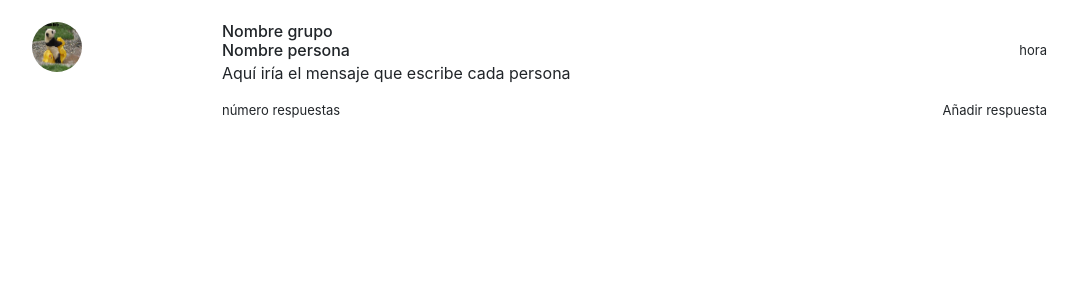
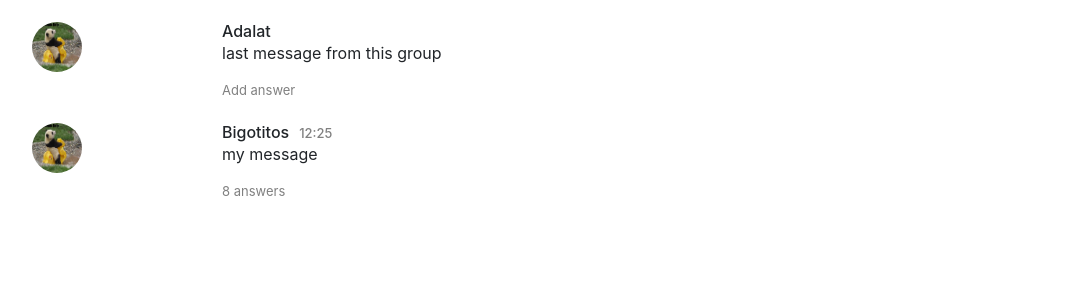
Before and after one commit to StringProjects/adalab, a React (Create React App) app: page / in a window 1280 px wide. Shown: the top 300 px of the page, without its empty margins (53-1130 px from the left). Built offline with nearby package versions, Linux system fonts and the light colour scheme.

Commit message:
Add styles to WeList

```diff
--- a/src/App.js
+++ b/src/App.js
@@ -1,6 +1,6 @@
 import React, { Component } from 'react';
-import AppPublic from './Public/AppPublic';
-import AppPrivate from './Private/AppPrivate';
+import AppPublic from './public/AppPublic';
+import AppPrivate from './private/AppPrivate';
 
 class App extends Component {
   render() {
--- a/src/Components/WeList.js
+++ b/src/Components/WeList.js
@@ -4,8 +4,21 @@ import ElementList from './WeListComponents/ElementList';
 class WeList extends Component {
   render() {
     return (
-      <div className="App">
-        <ElementList/>
+      <div className="welist-wrapper">
+        <header></header>
+        <ul className="list-group">
+          <ElementList
+            group="Adalat"
+            message="last message from this group"
+            addAnswer="Add answer"
+          />
+          <ElementList
+            name="Bigotitos"
+            date="12:25"
+            message="my message"
+            answers="8 answers"
+          />
+        </ul>
       </div>
     );
   }
--- a/src/Components/WeListComponents/ElementList.js
+++ b/src/Components/WeListComponents/ElementList.js
@@ -14,26 +14,32 @@ class ElementList extends Component {
             </div>
         </Col>
         <Col xs="9" md="9" lg="9" xl="9">
+        {this.props.group ?
+            <Row>
+              <Col>
+                <h3 className="group-title">{this.props.group}</h3>
+              </Col>
+            </Row>
+          : ""}
+        {this.props.name ?
+          <Row>
+              <Col className="flex-wrapper">
+                <h4 className="person-title">
+                    {this.props.name}
+                    {this.props.date ? <span className="date-text">{this.props.date}</span> : "" }
+                </h4>
+              </Col>
+          </Row>
+        : ""}
           <Row>
               <Col>
-                  <h3 className="group-title">Nombre grupo</h3>
+                {this.props.message ? <p className="message-text">{this.props.message}</p> : "" }
               </Col>
           </Row>
           <Row>
               <Col className="flex-wrapper">
-                <h4 className="person-title">Nombre persona</h4>
-                <span className="date-text">hora</span>
-              </Col>
-          </Row>
-          <Row>
-              <Col>
-                  <p className="message-text">Aquí iría el mensaje que escribe cada persona</p>
-              </Col>
-          </Row>
-          <Row>
-              <Col className="flex-wrapper">
-                  <span className="answers-number">número respuestas</span>
-                  <span className="add-answer">Añadir respuesta</span>
+                {this.props.answers ? <span className="answers-number">{this.props.answers}</span> : "" }
+                {this.props.addAnswer ? <span className="add-answer">{this.props.addAnswer}</span> : "" }
               </Col>
           </Row>
         </Col>
--- a/src/private/AppPrivate.js
+++ b/src/private/AppPrivate.js
@@ -1,13 +1,15 @@
 import React, { Component } from 'react';
-import Groups from './Groups';
+import Group from './Group';
 import WeList from '../Components/WeList';
+
 
 
 class AppPrivate extends Component {
   render() {
     return (
       <div className="App">
-         <WeList/>
+         {/* <WeList/> */}
+         <Group/>
       </div>
     );
   }
--- a/src/private/Group.js
+++ b/src/private/Group.js
@@ -1,12 +1,11 @@
 import React, { Component } from 'react';
+import WeList from '../Components/WeList';
 
 
 class Group extends Component {
   render() {
     return (
-      <div className="App">
-
-      </div>
+      <WeList/>
     );
   }
 }
--- a/src/scss/components/_ElementList.scss
+++ b/src/scss/components/_ElementList.scss
@@ -24,7 +24,9 @@
 }
 
 .date-text {
+    color: grey;
     font-size: 13px;
+    margin-left: 10px;
 }
 
 .date-wrapper {
@@ -33,8 +35,12 @@
 
 .answers-number {
     font-size: 13px;
+    color: grey;
+
 }
 
 .add-answer {
     font-size: 13px;
+    color: grey;
+
 }
--- a/src/scss/main.css
+++ b/src/scss/main.css
@@ -19,16 +19,21 @@
   font-size: 16px; }
 
 .date-text {
-  font-size: 13px; }
+  color: grey;
+  font-size: 13px;
+  margin-left: 10px; }
 
 .date-wrapper {
   padding: 0; }
 
 .answers-number {
-  font-size: 13px; }
+  font-size: 13px;
+  color: grey; }
 
 .add-answer {
-  font-size: 13px; }
+  font-size: 13px;
+  color: grey; }
+
 .Header__title {
   color: #006ef5;
   font-weight: 600;
```
